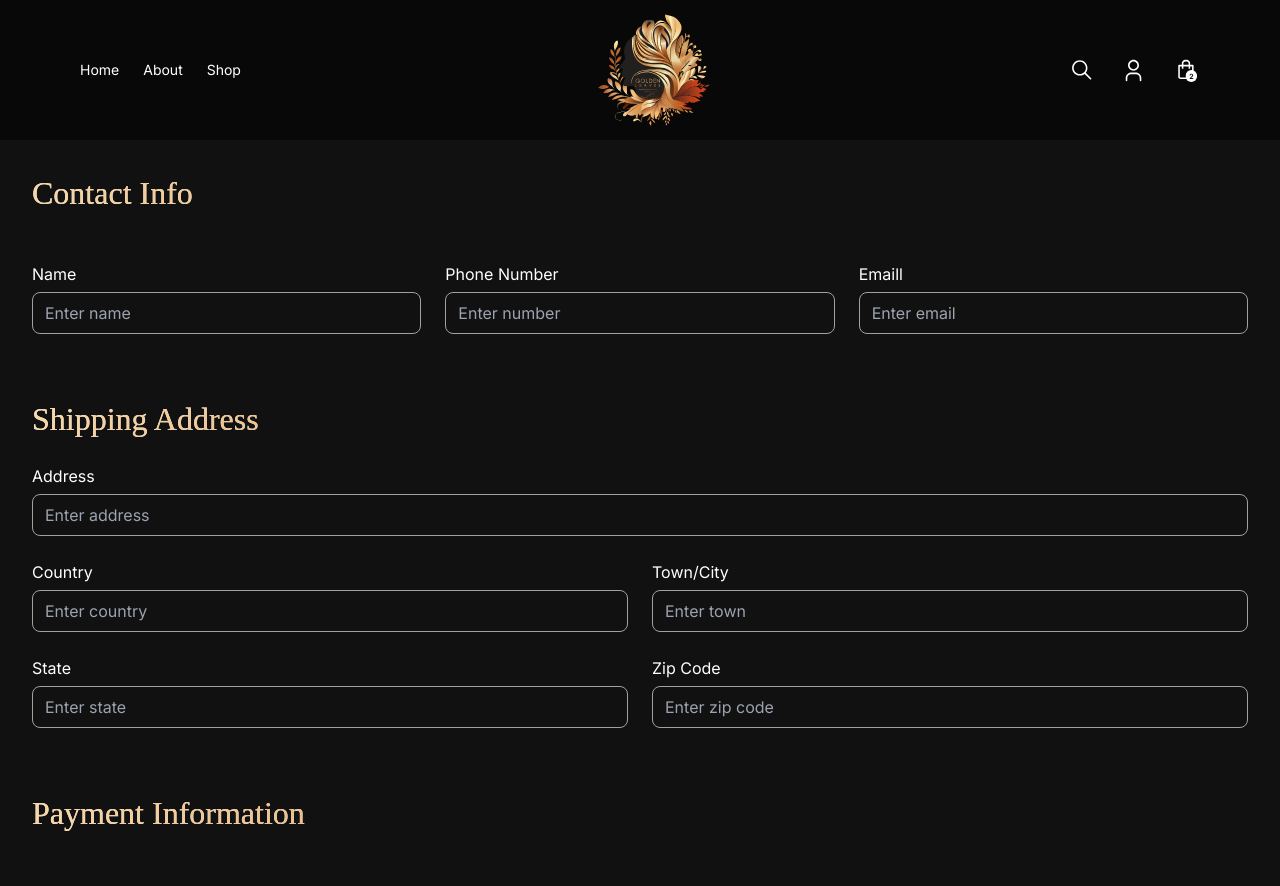
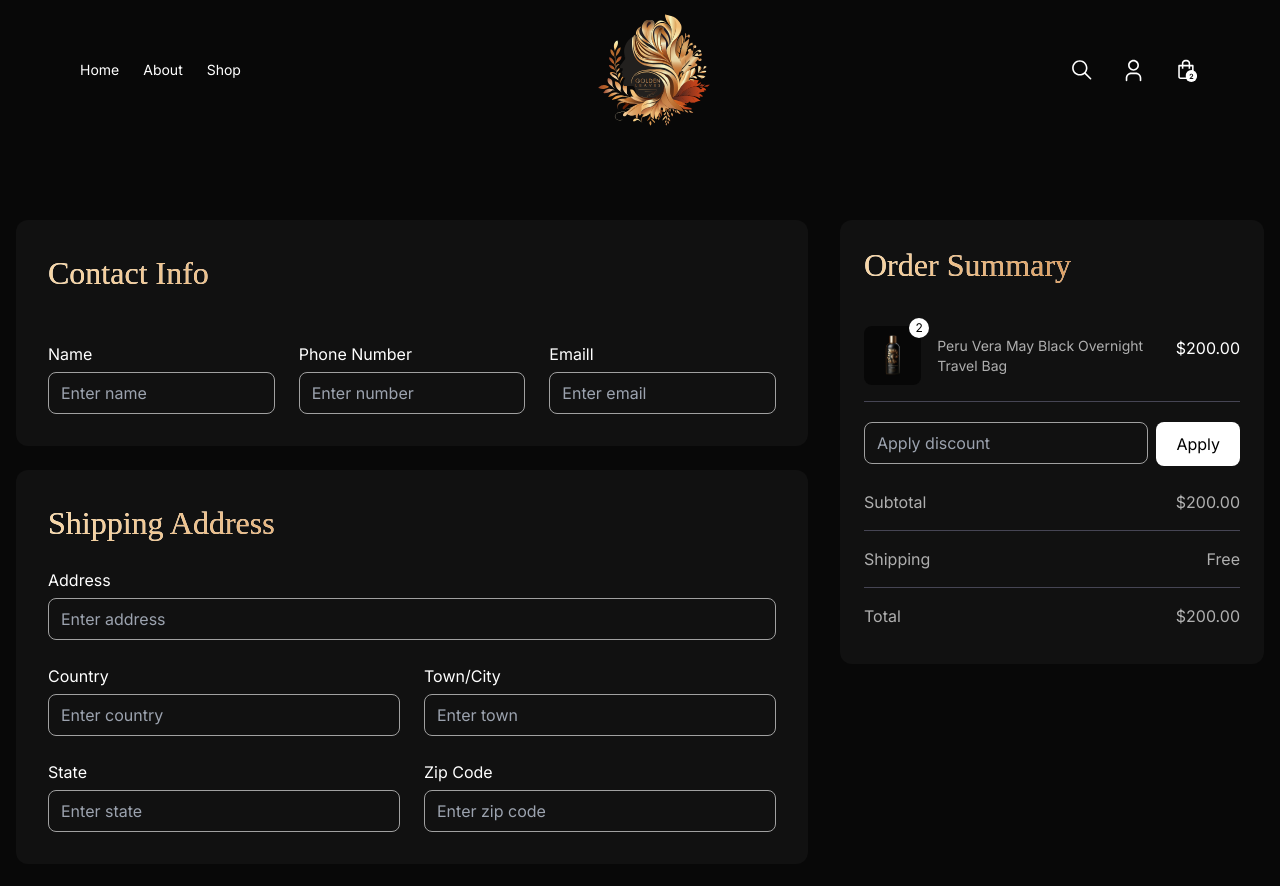
Before and after one commit to syed-zunair-gillani/goldenleves, a Next.js app: page /checkout in a window 1280 px wide. Shown: the top 886 px of the page. Built offline with nearby package versions, Linux system fonts and the light colour scheme.

Commit message:
update form and add order summary

```diff
--- a/app/_components/FormWrapper/index.tsx
+++ b/app/_components/FormWrapper/index.tsx
@@ -8,7 +8,7 @@ const FormWrapper = ({
   children: ReactNode;
 }) => {
   return (
-    <div className="p-4 md:p-8 bg-[#111111]">
+    <div className="p-4 md:p-8 bg-[#111111] mb-6 rounded-xl">
       <h3 className="golden-gradient-text font-normal text-[32px] leading-[42px] pb-6">
         {title}
       </h3>
--- a/app/_components/checkoutSideBar/checkoutSideBar.tsx
+++ b/app/_components/checkoutSideBar/checkoutSideBar.tsx
@@ -22,8 +22,9 @@ const CheckoutSideBar = () => {
                          {
                               [1, 2].map((item, idx) => (
                                    <div key={idx} className='flex gap-4 border-b-[.5px] border-[#AFAFAF] py-4'>
-                                        <figure className='bg-[#070707] p-2 rounded-lg w-[100px] flex items-center justify-center'>
+                                        <figure className='bg-[#070707] p-2 relative rounded-lg w-[100px] flex items-center justify-center'>
                                              <Image src={BottleImage} alt="BottleImage" width={50} height={50} />
+                                             <div className='bg-white absolute flex items-center justify-center -top-2 -right-2 w-5 h-5 rounded-full text-[12px]'>2</div>
                                         </figure>
                                         <div>
                                              <div className='flex justify-between gap-4'>
--- a/app/_components/radioButton/index.tsx
+++ b/app/_components/radioButton/index.tsx
@@ -1,6 +1,5 @@
 'use client'
 import { useContext } from "react";
-import { GoldenBorderWrapper } from "..";
 import { GlobalContext } from "@/context/globalContext";
 
 const RadioButton = ({ children, value, onClick = () => { }, ...rest }: any) => {
@@ -9,10 +8,10 @@ const RadioButton = ({ children, value, onClick = () => { }, ...rest }: any) =>
   var isActive = value === buttonState
   return (
     <div
-      className={`inline-block  h-fit rounded-lg p-[1px]
+      className={`inline-block w-full h-fit rounded-lg p-[1px]
       ${isActive ? ' golden-gradient-bg' : 'bg-[#A1A1A1]'}`}
     >
-      <div className={`bg-[#111111] shadow-md overflow-hidden rounded-lg`} >
+      <div className={`bg-[#111111] shadow-md overflow-hidden rounded-lg `} >
         <button
           {...rest}
           type="button"
--- /dev/null
+++ b/app/checkout/orderSummary.tsx
@@ -0,0 +1,49 @@
+import { BottleImage } from '@/public/assets'
+import Image from 'next/image'
+import React from 'react'
+import Textfield from '../_components/Textfield'
+
+const OrderSummary = () => {
+     return (
+          <div className='max-w-[424px] w-full bg-[#111111] p-6 rounded-xl'>
+               <h3 className="golden-gradient-text font-normal text-[32px] leading-[42px] pb-6">
+                    Order  Summary
+               </h3>
+               <div className='flex gap-4 border-b-[.5px] mb-5 border-[#464554] py-4 items-center'>
+                    <figure className='bg-[#070707] p-2 rounded-lg w-[65px] flex items-center relative justify-center'>
+                         <Image src={BottleImage} alt="BottleImage" width={30} height={30} />
+                         <div className='bg-white absolute flex items-center justify-center -top-2 -right-2 w-5 h-5 rounded-full text-[12px]'>2</div>
+                    </figure>
+                    <div className='flex justify-between gap-4'>
+                         <p className='text-[#AFAFAF] text-sm'>Peru Vera May Black Overnight Travel Bag</p>
+                         <p className='text-white'>$200.00</p>
+                    </div>
+               </div>
+               <div className='flex justify-between gap-2 '>
+                    <Textfield
+                         name="discount"
+                         label=""
+                         placeholder="Apply discount"
+                         className="w-full flex-1"
+                    />
+                    <button className='bg-white py-[10px] px-5 hover:bg-[#DEA064] rounded-[8px]'>Apply</button>
+               </div>
+               <div className="mb-3 rounded-lg mt-2">
+                    <p className='flex justify-between items-center py-4 gap-5 border-b-[.5px] border-[#464554]'>
+                         <span>Subtotal</span>
+                         <span>$200.00</span>
+                    </p>
+                    <p className='flex justify-between items-center py-4 gap-5 border-b-[.5px] border-[#464554]'>
+                         <span>Shipping</span>
+                         <span>Free</span>
+                    </p>
+                    <p className='flex justify-between items-center pt-4 gap-5'>
+                         <span>Total</span>
+                         <span>$200.00</span>
+                    </p>
+               </div>
+          </div >
+     )
+}
+
+export default OrderSummary
--- a/app/checkout/page.tsx
+++ b/app/checkout/page.tsx
@@ -4,11 +4,13 @@ import FormWrapper from "../_components/FormWrapper";
 import Textfield from "../_components/Textfield";
 import RadioButton from "../_components/radioButton";
 import { GlobalContext } from "@/context/globalContext";
+import OrderSummary from "./orderSummary";
 
 const Checkout = () => {
   const {setButtonState} = useContext(GlobalContext)
   return (
-    <div>
+    <section className="flex gap-8 lg:container mx-auto px-4 items-start my-20">
+    <div className="flex-1">
       <FormWrapper title="Contact Info">
         <div className="flex flex-col md:flex-row items-center gap-6 flex-wrap pt-6">
           <Textfield
@@ -64,7 +66,7 @@ const Checkout = () => {
 
       <FormWrapper title="Payment Information">
         <div className="flex flex-col md:flex-row items-center gap-6 flex-wrap pt-6">
-          <div>
+          <div className="flex gap-6 w-full">
             <RadioButton onClick={()=>setButtonState('credit-card')} value="credit-card">Credit/Debit Card</RadioButton>
             <RadioButton onClick={()=>setButtonState('cash')} value="cash">Cash on Delivery</RadioButton>
           </div>
@@ -94,7 +96,12 @@ const Checkout = () => {
           />
         </div>
       </FormWrapper>
+      <button className="golden-gradient-bg capitalize w-full rounded-[8px] px-5 py-[10px]">
+        order Complete
+      </button>
     </div>
+    <OrderSummary/>
+    </section>
   );
 };
 
--- a/context/globalContext.jsx
+++ b/context/globalContext.jsx
@@ -6,7 +6,7 @@ export const GlobalContext = createContext();
 
 const GlobalProvider = ({ children }) => {
   const [cartOpen, setCartOpen] = useState(false);
-  const [buttonState, setButtonState] = useState('')
+  const [buttonState, setButtonState] = useState('cash')
   console.log("🚀 ~ GlobalProvider ~ buttonState:", buttonState)
 
   return (
```
